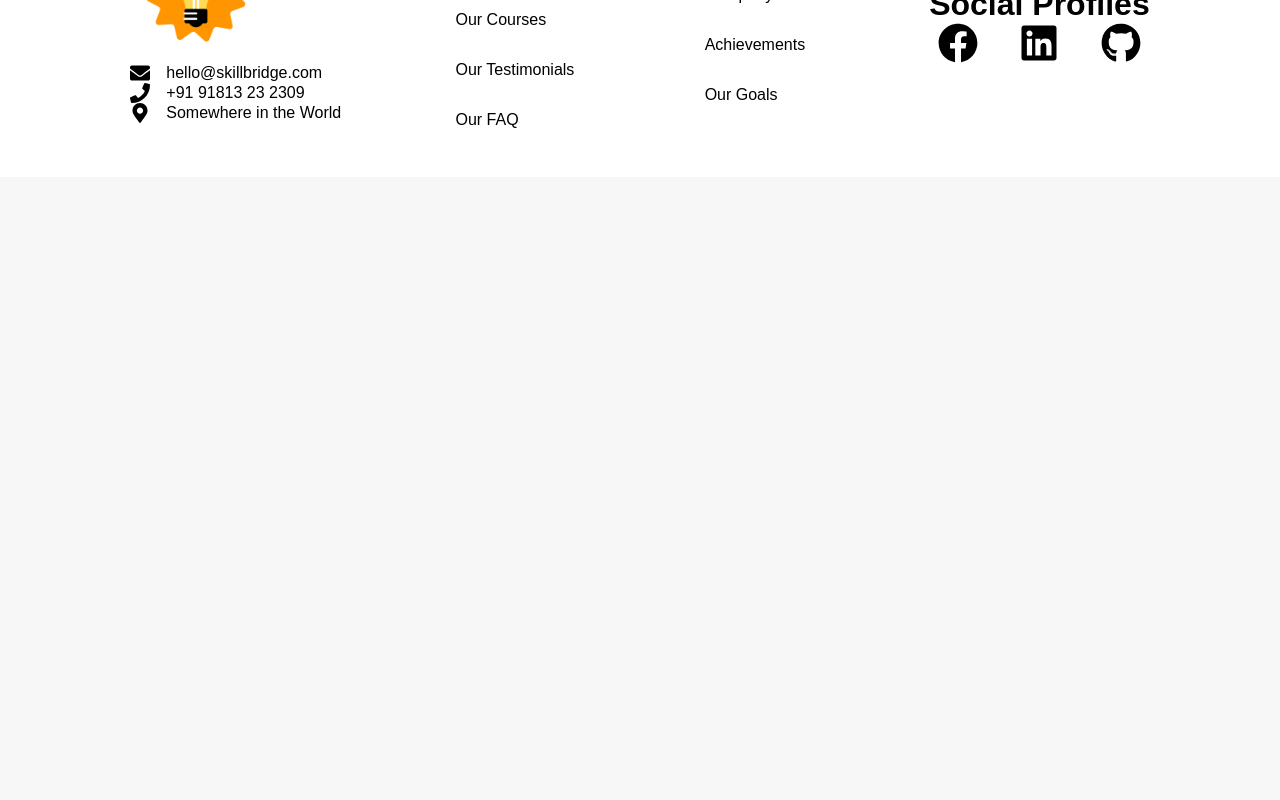
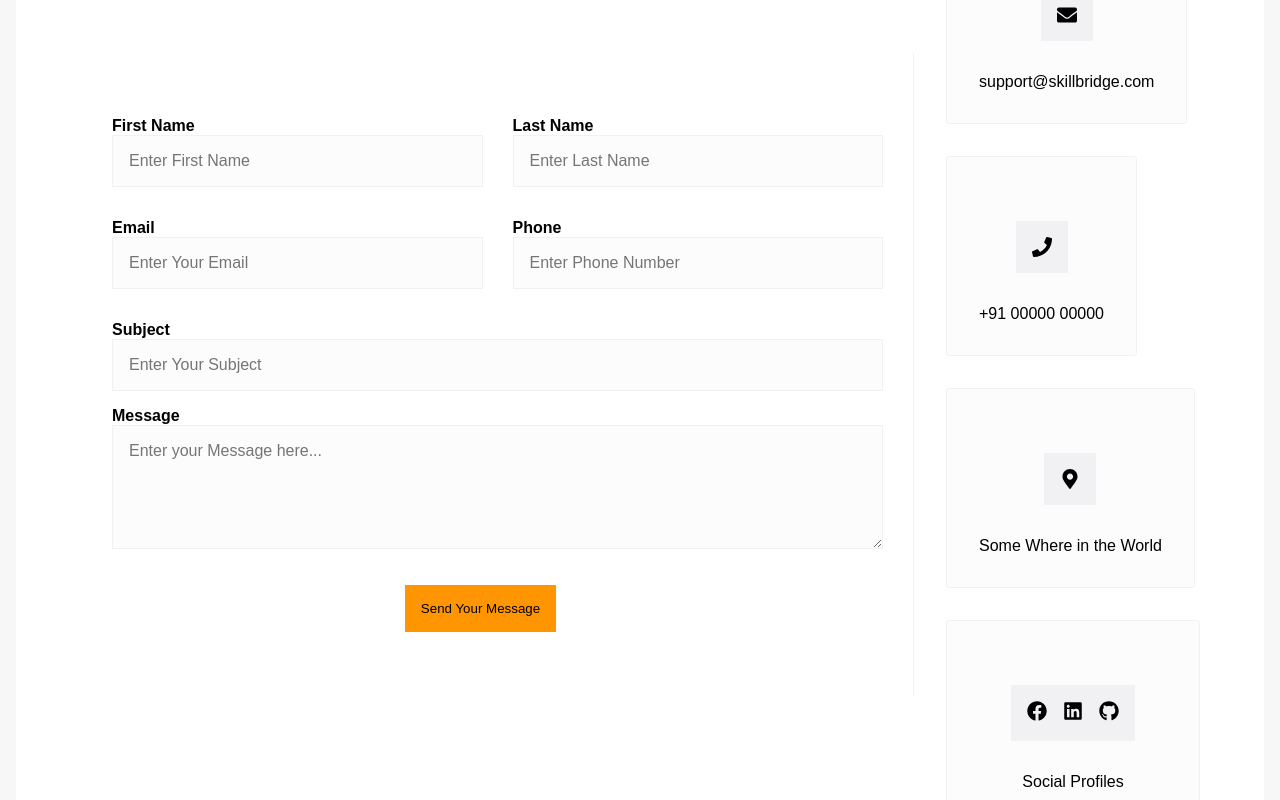
Before and after one commit to munibaweb123/education-website, a Next.js app: page /contact in a window 1280 px wide. Shown: the part 520-1320 px from the top of the page. Before the commit the page ends 800 px from the top, so only its background shows below. Built offline with nearby package versions, Linux system fonts and the light colour scheme.

Commit message:
contact page work

```diff
--- a/src/app/contact/page.tsx
+++ b/src/app/contact/page.tsx
@@ -1,3 +1,6 @@
+import Link from "next/link"
+
+import { FaEnvelope,FaPhone,FaMapMarkerAlt,FaFacebook,FaLinkedin,FaGithub } from "react-icons/fa"
 import "../css/contact.css"
 export default function Contact(){
     return(
@@ -6,6 +9,74 @@ export default function Contact(){
                 <h2 className="heading1">Contact Us</h2>
                 <p className="para1">Welcome to SkillBridge&apos;s Pricing Plan page, where we offer two comprehensive options to cater to your needs: Free and Pro. We believe in providing flexible and affordable pricing options for our services. Whether you&apos;re an individual looking to enhance your skills or a business seeking professional development solutions, we have a plan that suits you. Explore our pricing options below and choose the one that best fits your requirements.</p>
             </div>
-        </div>
+            <div className="contact2">
+                <div className="contact2-1">
+                    <form className="form">
+                        <div className="form1">
+                           <div className="form1-1">
+                           <label className="label">First Name</label>
+                           <input className="input" type="text" placeholder="Enter First Name" />
+                           </div>
+                           <div className="form1-2">
+                           <label className="label">Last Name</label>
+                           <input className="input" type="text" placeholder="Enter Last Name" />
+                           </div>
+                        </div>
+                        <div className="form1">
+                        <div className="form1-1">
+                           <label className="label">Email</label>
+                           <input className="input" type="text" placeholder="Enter Your Email" />
+                           </div>
+                           <div className="form1-2">
+                           <label className="label">Phone</label>
+                           <input className="input" type="text" placeholder="Enter Phone Number" />
+                           </div>
+                        </div>
+                        <div className="form2">
+                        <label className="label">Subject</label><br/>
+                        <input className="input" type="text" placeholder="Enter Your Subject" />
+
+                        </div>
+                        <div className="form2">
+                        <label className="label">Message</label><br/>
+                        <textarea className="input" rows={5} placeholder="Enter your Message here..."></textarea>
+
+                        </div>
+                        <div className="btn-div"><button className="form-btn">Send Your Message</button></div>
+                    </form>
+                </div>
+                <div className="contact2-2">
+                    <div className="contact2-3">
+                    <div className="email"><div className="icon"><FaEnvelope size={20}/>
+                    </div></div>
+                    <p className="para2">support@skillbridge.com</p>
+                    </div>
+
+                    <div className="contact2-3">
+                    <div className="phone"><div className="icon"><FaPhone size={20}/></div>
+                    </div>
+                    <p className="para2">+91 00000 00000</p>
+                    </div>
+
+                    <div className="contact2-3">
+                    <div className="location"><div className="icon"><FaMapMarkerAlt size={20}/></div>
+                    </div>
+                    <p className="para2">Some Where in the World</p>
+                    </div>
+
+                    <div className="contact2-3">
+                    <div className="social">
+                        <div className="social-1"><Link className="link2" href="https://www.facebook.com/share/g1hjCi2Lad2PaRtH/"><FaFacebook size={20}/> </Link>
+            <Link className="link2" href={"https://www.linkedin.com/in/muniba-ahmed-4936391a4/"}> <FaLinkedin size={20}/></Link>
+            <Link className="link2" href={"https://github.com/munibaweb123"}><FaGithub size={20}/></Link>
+            </div>
+
+            </div>
+            <p className="para2">Social Profiles</p>
+                    </div>
+            </div>
+                </div>
+            </div>
+
     )
 }
--- a/src/app/courses/page.tsx
+++ b/src/app/courses/page.tsx
@@ -64,7 +64,7 @@ export default function Courses(){
                    <button className="course-btn">10 weeks</button>
                    <button className="course-btn">Beginners</button>
                    </div>
-                    <h2 className="course-heading">BBy Sarah Thompson</h2>
+                    <h2 className="course-heading">By Sarah Thompson</h2>
 
                 </div>
                 <div className="courses3">
--- a/src/app/css/contact.css
+++ b/src/app/css/contact.css
@@ -8,6 +8,104 @@
     padding: 2rem;
     padding-top: 10rem;
 }
+.contact2{
+    display: flex;
+    justify-content: space-evenly;
+    align-items: center;
+
+
+    padding: 2rem;
+    background-color: white;
+}
+.contact2-1{
+    padding: 1rem;
+    box-sizing: border-box;
+    border-right: #F1F1F3 solid 0.1rem;
+    width: 100%;
+}
+.form{
+    padding: 2rem;
+}
+.form1{
+    display: flex;
+    align-items: start;
+    gap: 2rem;
+
+
+
+    width: 100%;
+}
+.form1-1,.form1-2{
+    box-sizing: border-box;
+    display: block;
+    width: 100%;
+    margin: 1rem;
+
+
+
+}
+.form2{
+    margin: 1rem;
+    justify-content: end;
+    display: block;
+}
+.input{
+    font-size: 1rem;
+    padding: 1rem;
+    width: 100%;
+    background-color:#FCFCFD;
+    border:#F1F1F3 solid 0.1rem;
+}
+.label{
+    font-size: 1rem;
+    font-weight: bold;
+    padding-bottom: 2rem;
+}
+.btn-div{
+    display: flex;
+    align-items: center;
+    justify-content: center;
+}
+.form-btn{
+    padding: 1rem;
+    margin: 1rem;
+
+    border-style: none;
+    background-color: #FF9500;
+}
+.email, .phone, .social, .location{
+    display: flex;
+    justify-content: center;
+    align-items:center ;
+    padding: 2rem;
+
+}
+.icon, .social-1{
+    display: flex;
+    justify-content: center;
+    align-items: center;
+    padding: 1rem;
+    background-color: #F1F1F3;
+    gap: 1rem;
+
+}
+.para2{
+    text-align: center;
+}
+.contact2-2{
+    display: block;
+
+
+}
+.contact2-3{
+  margin: 2rem;
+  padding: 2rem;
+    background-color: #FCFCFD;
+    border:#F1F1F3 solid 0.1rem;
+    width: fit-content;
+    border-radius: 0.2rem;
+
+}
 
 @media(max-width:768px){
     .contact1{
@@ -17,4 +115,7 @@
         padding: 2rem;
         padding-top: 10rem;
     }
+    .contact2{
+        display: block;
+    }
 }
```
Also changed, not shown: src/app/css/courses.css (+12 -0 lines).
